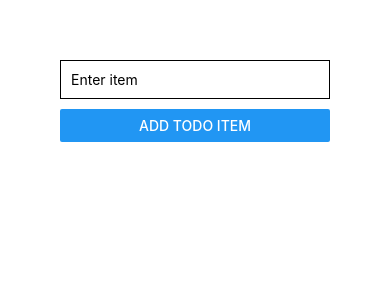
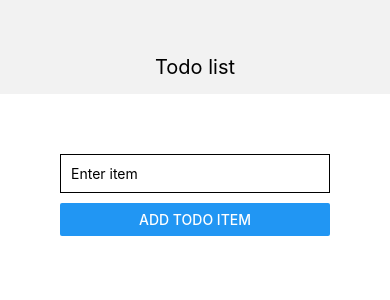
Before and after one commit to davisantosr/react-native-fullstack-todo-Obot, a React Native app: screen / in a window 390 px wide. Shown: the top 300 px of the page. Built offline with nearby package versions, Linux system fonts and the light colour scheme.

Commit message:
working with props|add header component

```diff
--- a/App.js
+++ b/App.js
@@ -1,5 +1,7 @@
 import React, { useState } from 'react';
 import { Button, StyleSheet, Text, TextInput, View, ScrollView } from 'react-native';
+
+import Header from './src/components/Header'
 
 export default function App() {
 
@@ -13,6 +15,8 @@
 
 
   return (
+    <View>
+      <Header title='Todo list'/>
       <View style={styles.container}>
         <View>
           <TextInput
@@ -41,6 +45,8 @@
           })}
         </ScrollView>
       </View>
+    </View>
+
 
   );
 }
--- /dev/null
+++ b/src/components/Header.js
@@ -0,0 +1,27 @@
+import React from 'react';
+import { View, StyleSheet, Text } from 'react-native'
+
+const Header = (props) => {
+  return (
+    <View style={styles.header}>
+      <Text style={styles.headerTitle}> {props.title} </Text>
+    </View>
+  )
+}
+
+
+const styles = StyleSheet.create({
+  header: {
+    backgroundColor: '#f2f2f2',
+    padding: 15
+
+  },
+  headerTitle: {
+    marginTop: 40,
+    textAlign: 'center',
+    fontSize: 20
+
+  }
+})
+
+export default Header;
```
Lines whose indentation alone changed are shown as unchanged.
